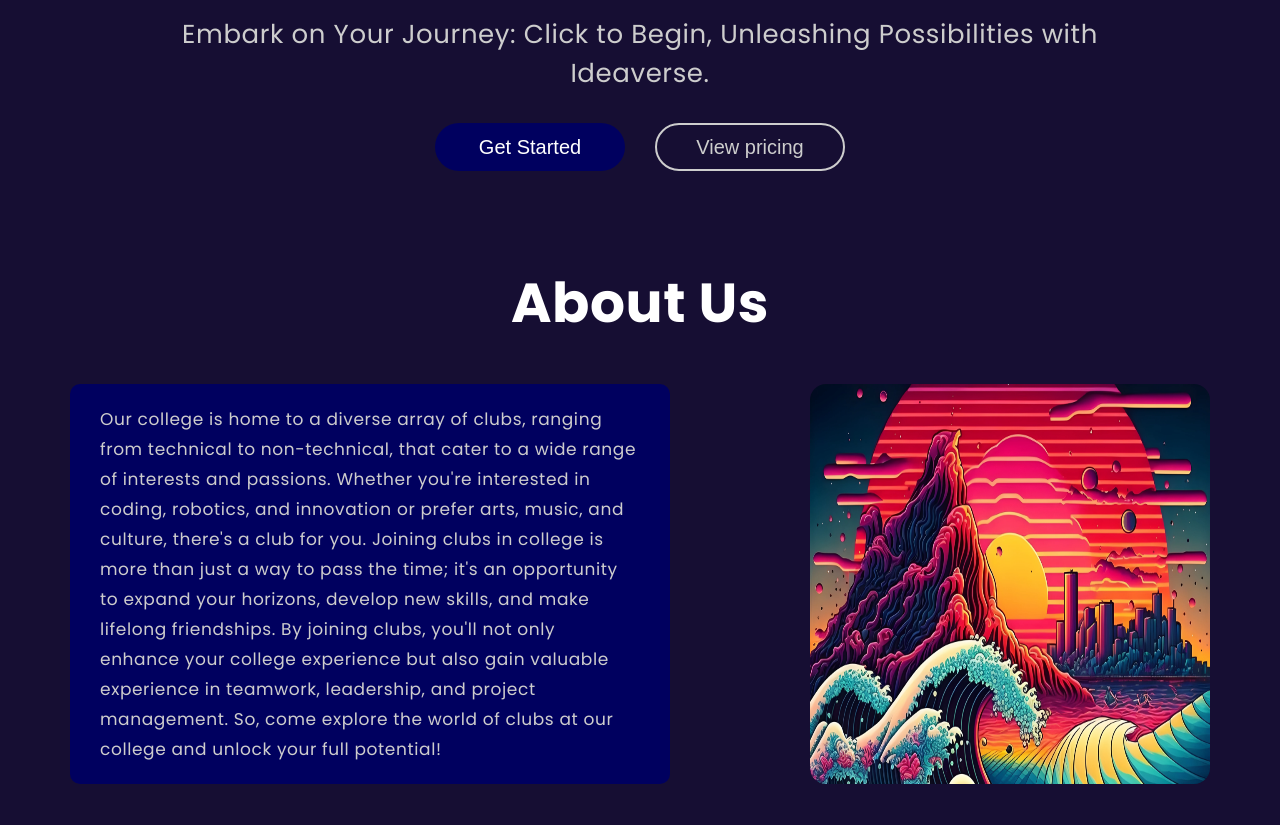
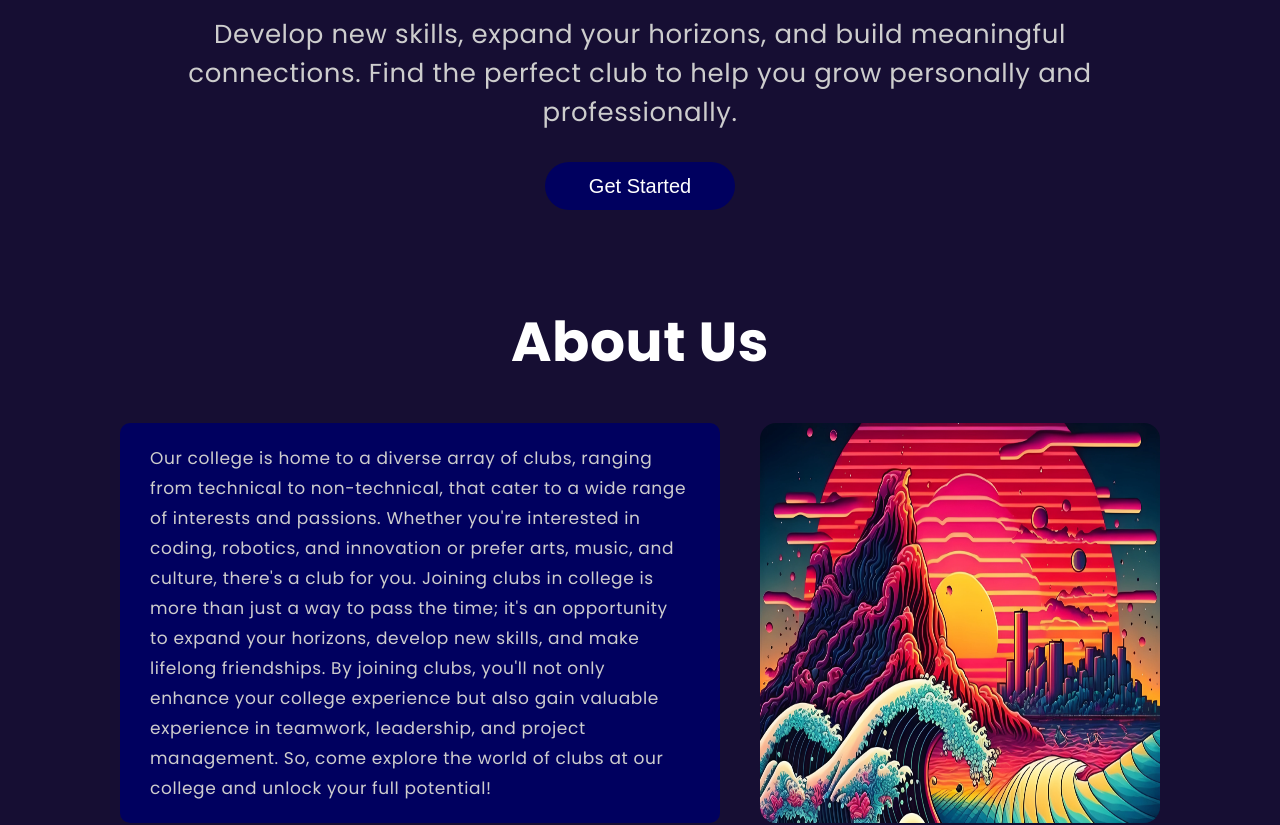
Before and after one commit to akash-singh8/VITconnect, a React (Vite) app in the folder client/: page / in a window 1280 px wide. Shown: the part 460-1285 px from the top of the page. Built offline with nearby package versions, Linux system fonts and the light colour scheme.

Commit message:
home: update about

```diff
--- a/client/src/components/Home.jsx
+++ b/client/src/components/Home.jsx
@@ -17,12 +17,12 @@
               Your Gateway to Campus Clubs!{" "}
             </h1>
             <p className="belowtag">
-              Embark on Your Journey: Click to Begin, Unleashing Possibilities
-              with Ideaverse.
+              Develop new skills, expand your horizons, and build meaningful
+              connections. Find the perfect club to help you grow personally and
+              professionally.
             </p>
             <div className="btnsgetgh">
               <button className="getstahrted">Get Started</button>
-              <button className="jjgtth"> View pricing</button>
             </div>
           </div>
         </div>
--- a/client/src/styles/main.css
+++ b/client/src/styles/main.css
@@ -245,6 +245,8 @@
 .jsagb {
   display: flex;
   justify-content: space-around;
+  max-width: 1080px;
+  margin: auto;
   margin-top: 40px;
 }
 
```
